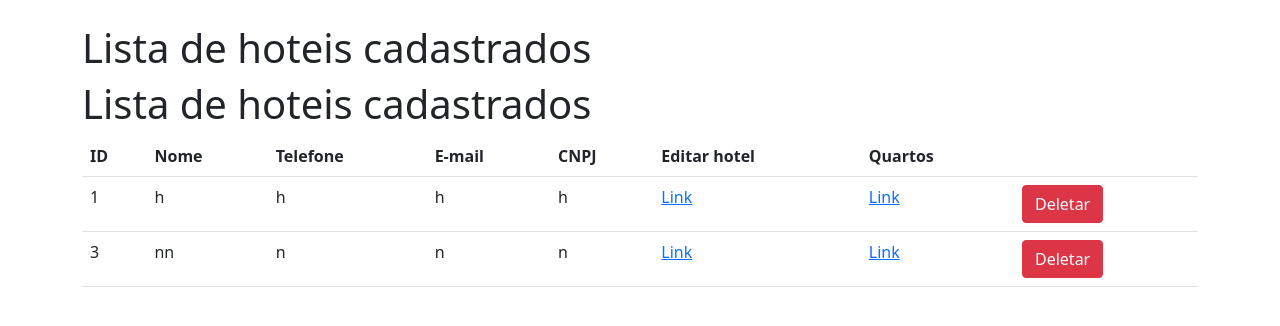
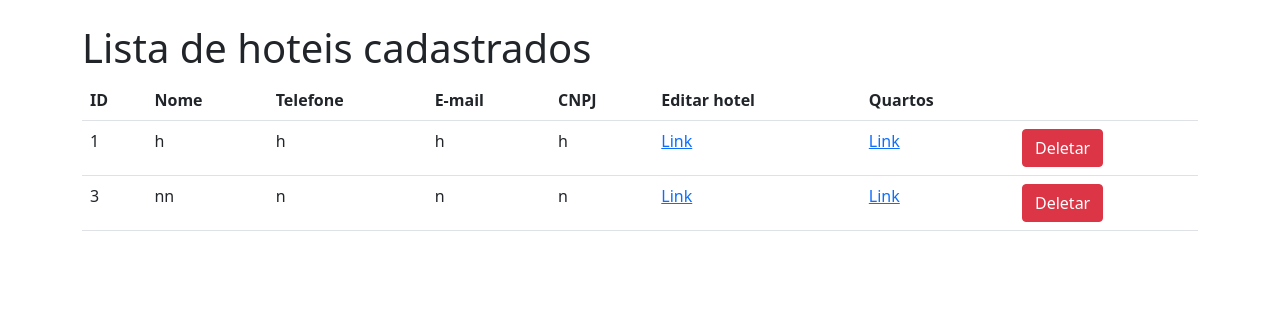
Before and after one commit to victorlgr/Grupo-17-gerenciador_hoteis, a Flask app: page /lista-hotel/ in a window 1280 px wide. Shown: the part 70-396 px from the top of the page. Run offline with Flask 2, Linux system fonts and the light colour scheme; a user stored in the database is signed in; data comes from the database, SQL or seed files in the repository; some libraries are stand-ins or nearby versions.

Commit message:
Update lista_hoteis_cadastrados.html

```diff
--- a/app/templates/lista_hoteis_cadastrados.html
+++ b/app/templates/lista_hoteis_cadastrados.html
@@ -3,7 +3,6 @@
     <div class="mt-4">
         <h1>Lista de hoteis cadastrados</h1>
 
-    <h1>Lista de hoteis cadastrados</h1>
 
     {% for mensagem in get_flashed_messages() %}
         <div class="alert alert-success alert-dismissible fade show" role="alert">
```
